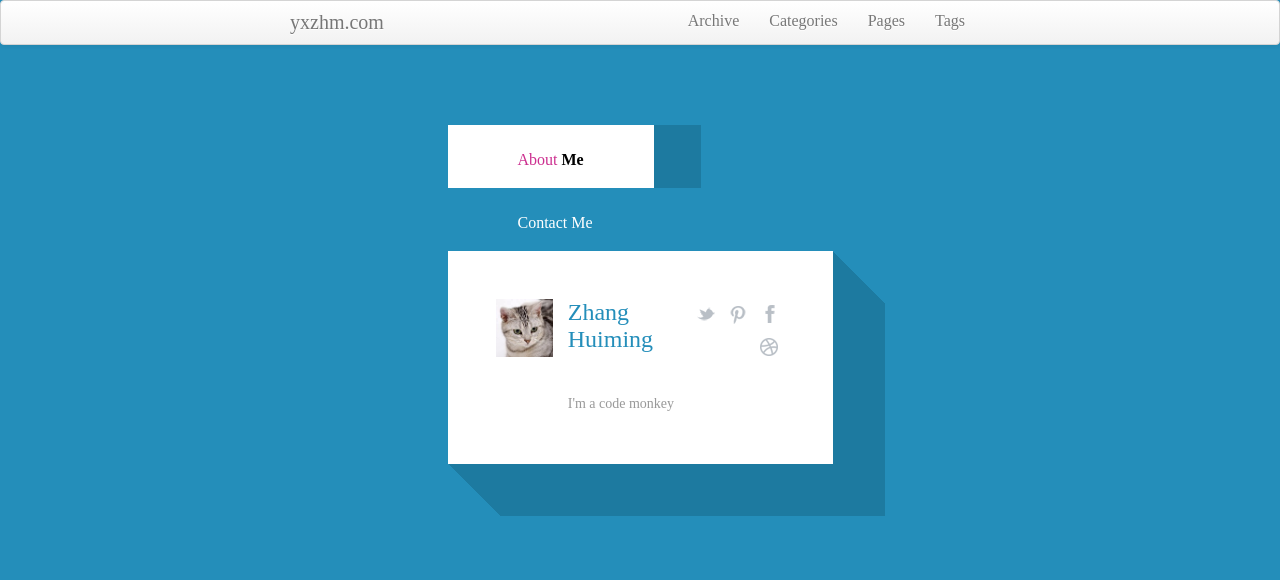
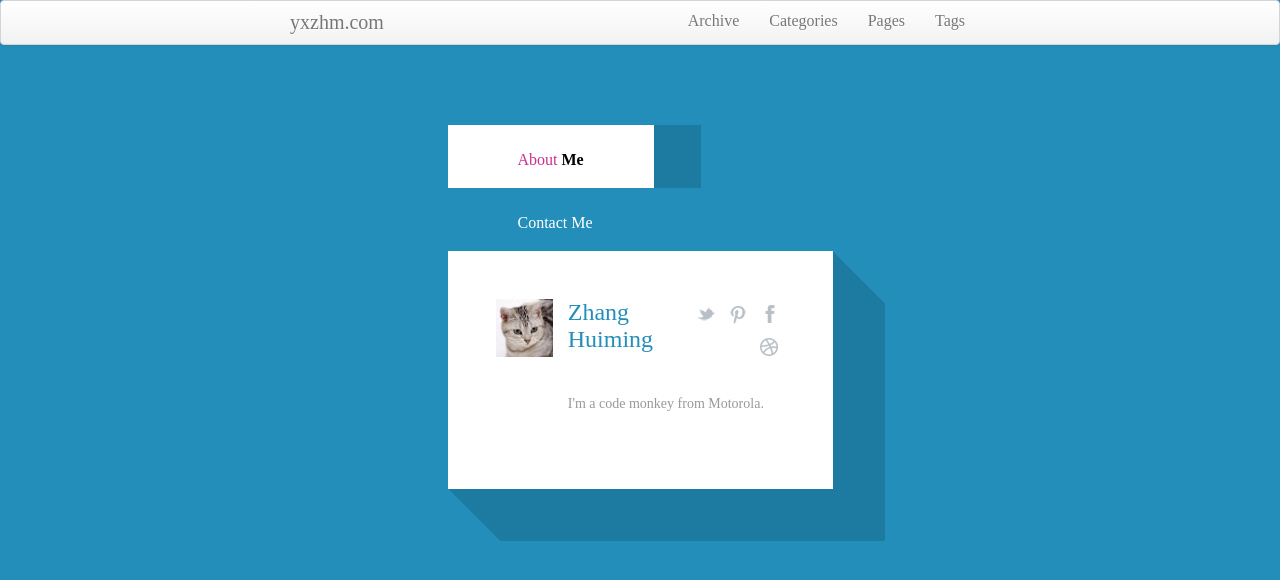
Before and after one commit to yxzhm/yxzhm.github.io, a Jekyll site: the page index.html, which Jekyll copies as it is, in a window 1280 px wide. Shown: the top 580 px of the page. Built offline with Jekyll 4.4.1, drawn with Linux system fonts in a browser that asks for light colours; some web fonts are replaced.

Commit message:
update index

```diff
--- a/index.html
+++ b/index.html
@@ -80,7 +80,7 @@
                                     </ul>
                                 </div>
                                 <div class="clear"> </div>
-                                <p>I'm a code monkey</p>
+                                <p>I'm a code monkey from Motorola. &nbsp;&nbsp;&nbsp;&nbsp;&nbsp;&nbsp;&nbsp;&nbsp;&nbsp;&nbsp;&nbsp;&nbsp;&nbsp;</p>
                             </div>
                             <div class="clear"> </div>
                         </div>
```
Also changed, not shown: other parts of index.html (+1 -1 lines).
